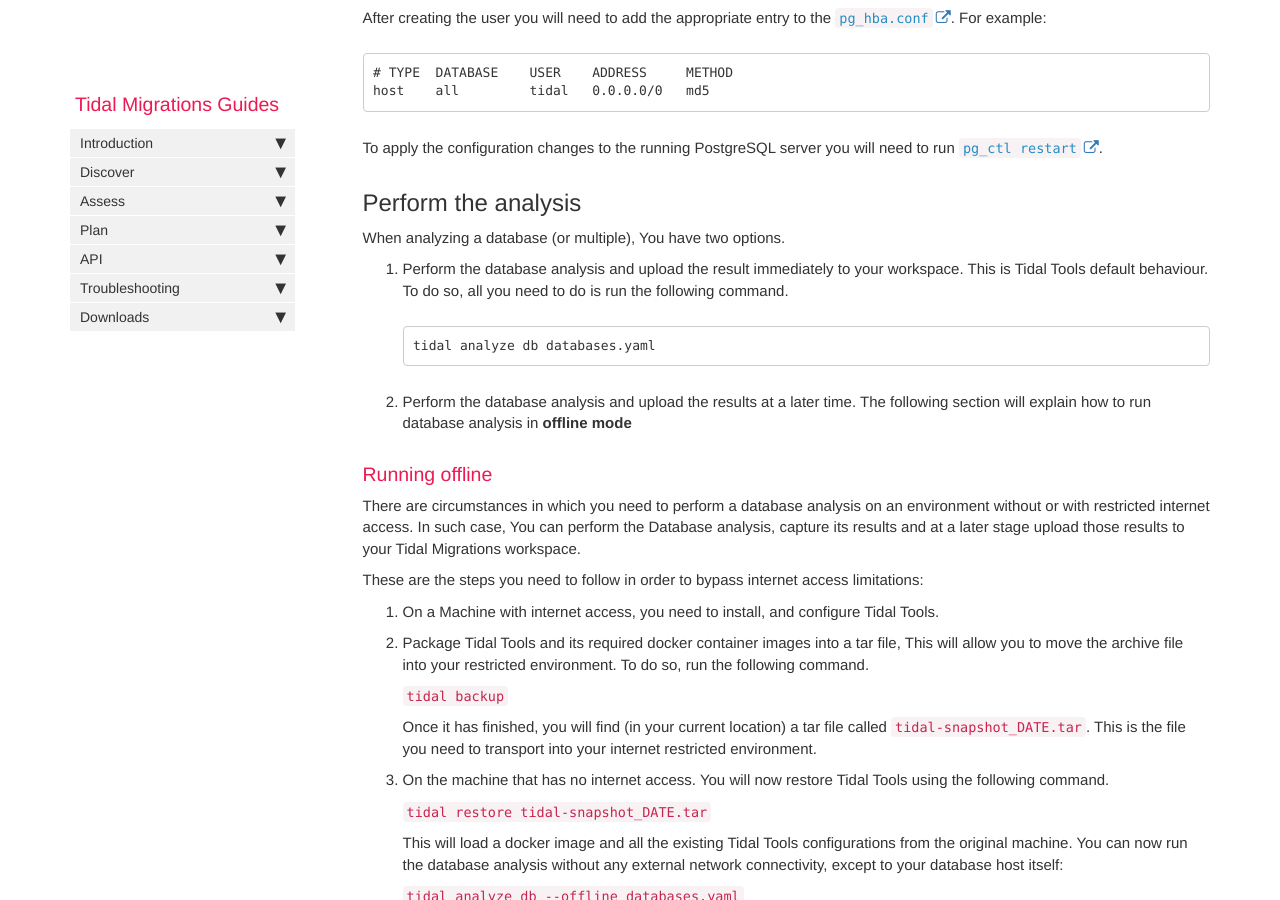
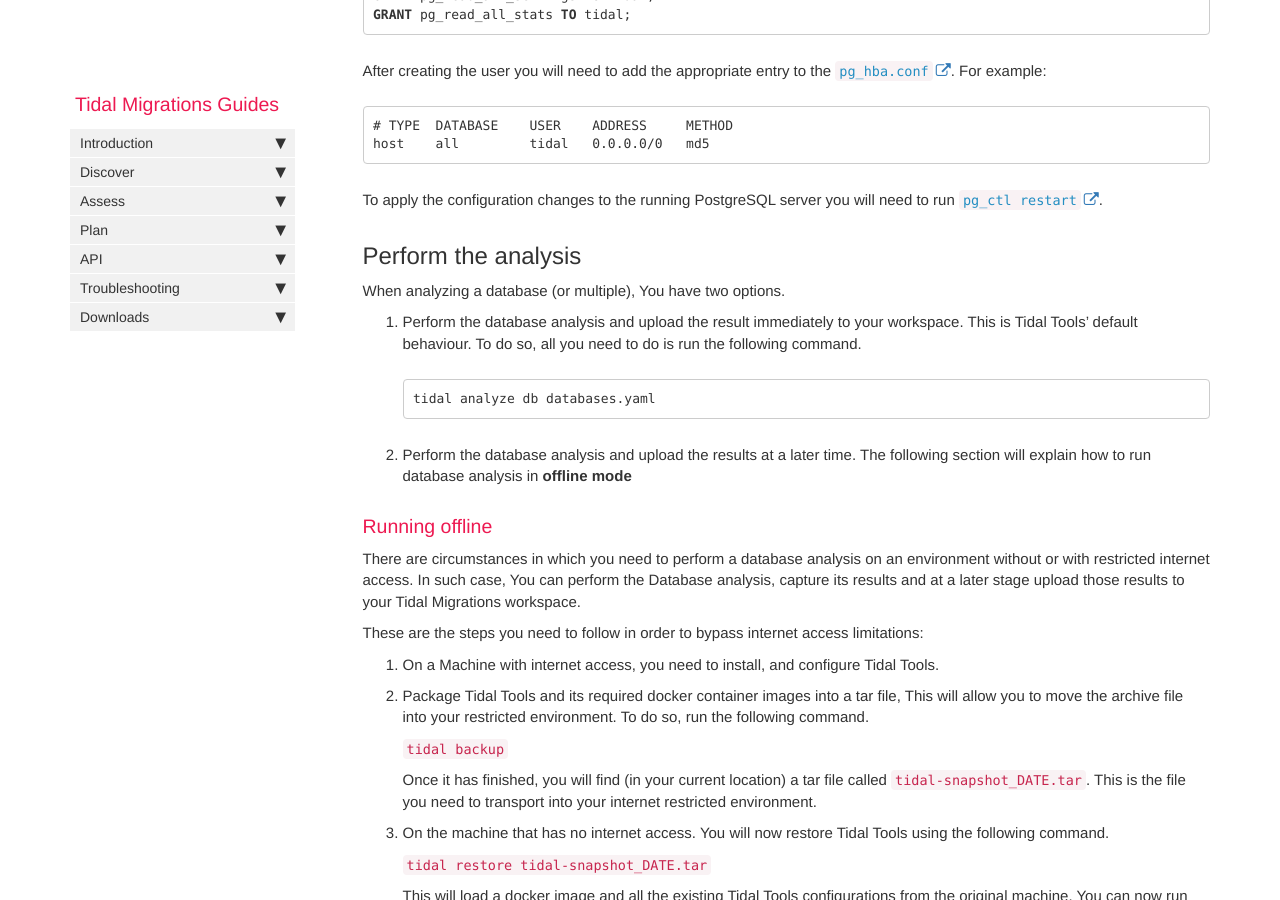
Before and after one commit to tidalmigrations/tidalmigrations.github.io, a Jekyll site: the page built from pages/tidal tools/analyze_database.md, in a window 1280 px wide and 900 px high, scrolled down 5179 px. Built offline with Jekyll 4.4.1, drawn with Linux system fonts in a browser that asks for light colours; nearby versions of some CDN libraries; comment, search, counter and statistics services are not loaded; some of the changed text lies outside the part shown.

````diff
--- a/pages/tidal tools/analyze_database.md
+++ b/pages/tidal tools/analyze_database.md
@@ -194,7 +195,7 @@ To apply the configuration changes to the running PostgreSQL server you will nee
 
 When analyzing a database (or multiple), You have two options.
 
-1. Perform the database analysis and upload the result immediately to your workspace. This is Tidal Tools default behaviour. To do so, all you need to do is run the following command.
+1. Perform the database analysis and upload the result immediately to your workspace. This is Tidal Tools' default behaviour. To do so, all you need to do is run the following command.
 ```bash
 tidal analyze db databases.yaml
 ```
````
Also changed, not shown: other parts of pages/tidal tools/analyze_database.md (+2 -1 lines).
